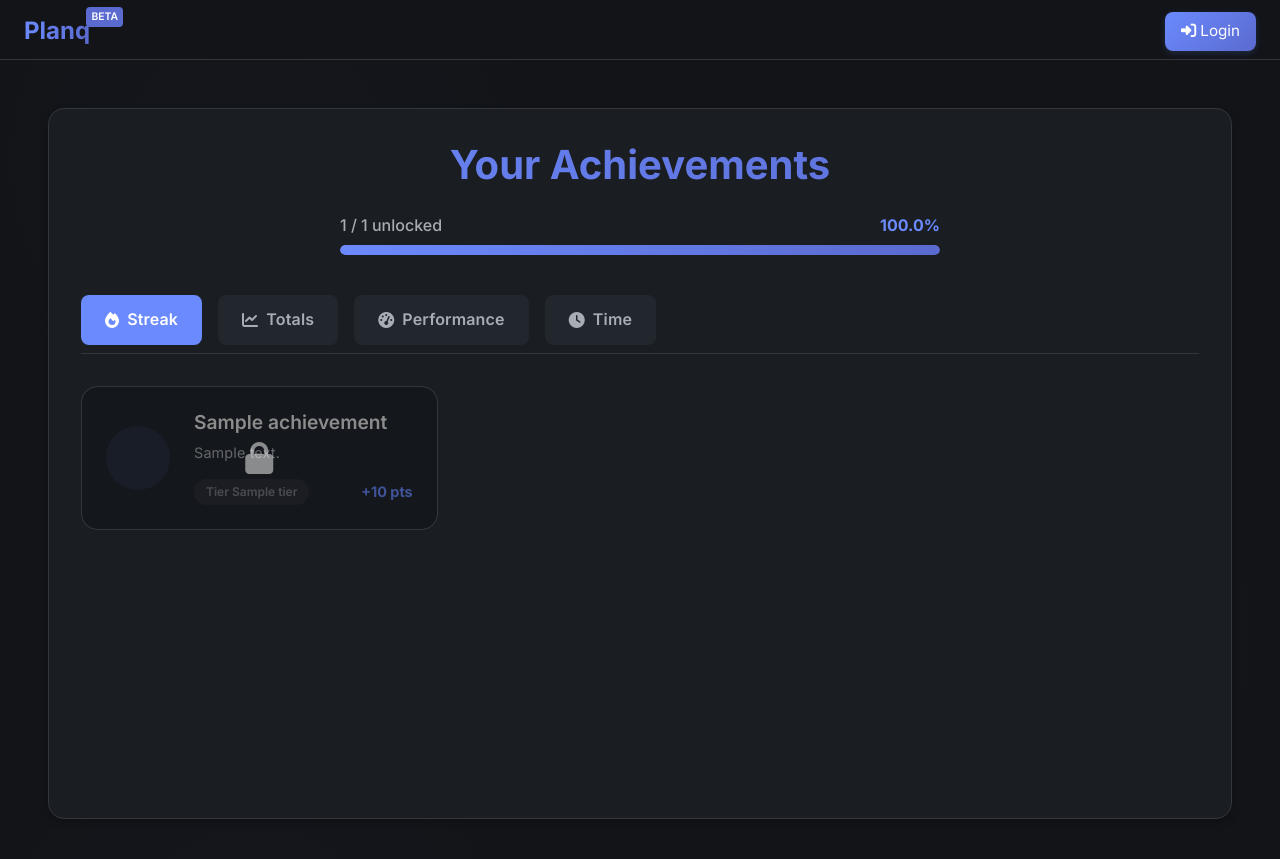
After one commit to natyavidhan/planq, a Flask app: template templates/achievements.html in a window 1280 px wide. The commit adds this page. Run offline with Flask 3, Linux system fonts and the light colour scheme; the template is opened without the code that fills it: most values are stand-ins (such as "Sample title", 1, 10 or a date in 2020); parts of the project's set-up code (start-up, migrations or seed data) failed here and were passed over; some libraries are stand-ins or nearby versions.

Commit message:
achievements page and logic implemented

```diff
--- a/database.py
+++ b/database.py
@@ -726,7 +726,7 @@ class Database:
             for activity in last_activities:
                 ques = self.get_question(activity['details']['question_id'])
                 if ques and ques.get('type') == 'numerical':
-                    if activity['details']['correct'] and consecutive_correct < 10:
+                    if activity['details']['is_correct'] and consecutive_correct < 10:
                         consecutive_correct += 1
                     else:
                         break
--- a/main.py
+++ b/main.py
@@ -17,6 +17,7 @@ from blueprints.test import init_blueprint as init_test_blueprint
 from blueprints.api import init_blueprint as init_api_blueprint
 from blueprints.bookmarks import init_blueprint as init_bookmarks_blueprint
 from blueprints.daily_task import init_blueprint as init_task_blueprint
+from blueprints.achievements import init_blueprint as init_achievements_blueprint
 
 load_dotenv()
 
@@ -33,6 +34,7 @@ app.register_blueprint(init_test_blueprint(db))
 app.register_blueprint(init_api_blueprint(db))
 app.register_blueprint(init_bookmarks_blueprint(db))
 app.register_blueprint(init_task_blueprint(db))
+app.register_blueprint(init_achievements_blueprint(db))
 
 # Custom filters for templates
 @app.template_filter('formatdate')
--- /dev/null
+++ b/static/css/achievements.css
@@ -0,0 +1,338 @@
+/* Achievement Page Styles */
+
+.achievements-container {
+    max-width: 1200px;
+    margin: 2.5rem auto;
+    padding: 2rem;
+    background-color: var(--bg-secondary);
+    border-radius: var(--radius-lg);
+    border: 1px solid var(--border-color);
+    box-shadow: var(--shadow-md);
+}
+
+.achievements-header {
+    margin-bottom: 2.5rem;
+    text-align: center;
+}
+
+.achievements-header h1 {
+    font-size: 2.5rem;
+    font-weight: 700;
+    margin-bottom: 1.5rem;
+    background: linear-gradient(to right, var(--accent-primary), var(--accent-secondary));
+    -webkit-background-clip: text;
+    -webkit-text-fill-color: transparent;
+    background-clip: text;
+}
+
+.progress-container {
+    max-width: 600px;
+    margin: 0 auto;
+}
+
+.progress-stats {
+    display: flex;
+    justify-content: space-between;
+    margin-bottom: 0.5rem;
+}
+
+.progress-text {
+    font-size: 1rem;
+    font-weight: 500;
+    color: var(--text-secondary);
+}
+
+.progress-percent {
+    font-size: 1rem;
+    font-weight: 700;
+    color: var(--accent-primary);
+}
+
+.progress-bar {
+    height: 10px;
+    background-color: var(--bg-tertiary);
+    border-radius: var(--radius-pill);
+    overflow: hidden;
+}
+
+.progress-fill {
+    height: 100%;
+    background: linear-gradient(to right, var(--accent-primary), var(--accent-secondary));
+    border-radius: var(--radius-pill);
+    transition: width 0.5s ease-in-out;
+}
+
+/* Tabs styling */
+.achievements-tabs {
+    margin-top: 2rem;
+}
+
+.tabs-list {
+    display: flex;
+    list-style: none;
+    padding: 0;
+    margin-bottom: 2rem;
+    overflow-x: auto;
+    gap: 1rem;
+    border-bottom: 1px solid var(--border-color);
+    padding-bottom: 0.5rem;
+    scrollbar-width: none;
+}
+
+.tabs-list::-webkit-scrollbar {
+    display: none;
+}
+
+.tab {
+    padding: 0.75rem 1.5rem;
+    background-color: var(--bg-tertiary);
+    border-radius: var(--radius-md);
+    font-weight: 600;
+    color: var(--text-secondary);
+    cursor: pointer;
+    transition: all 0.2s ease;
+    display: flex;
+    align-items: center;
+    gap: 0.5rem;
+    white-space: nowrap;
+}
+
+.tab:hover {
+    background-color: rgba(107, 138, 253, 0.1);
+    color: var(--text-primary);
+}
+
+.tab.active {
+    background-color: var(--accent-primary);
+    color: white;
+}
+
+.tab i {
+    font-size: 1rem;
+}
+
+/* Tab content */
+.tab-content {
+    position: relative;
+    min-height: 400px;
+}
+
+.tab-pane {
+    display: none;
+    opacity: 0;
+    transition: opacity 0.3s ease-in-out;
+}
+
+.tab-pane.active {
+    display: block;
+    opacity: 1;
+}
+
+/* Achievement cards */
+.achievements-grid {
+    display: grid;
+    grid-template-columns: repeat(auto-fill, minmax(350px, 1fr));
+    gap: 1.5rem;
+}
+
+.achievement-card {
+    background-color: var(--bg-tertiary);
+    border-radius: var(--radius-lg);
+    border: 1px solid var(--border-color);
+    padding: 1.5rem;
+    position: relative;
+    overflow: hidden;
+    display: flex;
+    align-items: center;
+    gap: 1.5rem;
+    transition: transform 0.3s ease, box-shadow 0.3s ease;
+}
+
+.achievement-card:hover {
+    transform: translateY(-4px);
+    box-shadow: var(--shadow-md);
+    border-color: rgba(107, 138, 253, 0.3);
+}
+
+.achievement-card.unlocked {
+    border-color: var(--accent-primary);
+    background-color: rgba(107, 138, 253, 0.05);
+}
+
+.achievement-icon {
+    width: 64px;
+    height: 64px;
+    border-radius: 50%;
+    display: flex;
+    align-items: center;
+    justify-content: center;
+    background: rgba(107, 138, 253, 0.1);
+    color: var(--accent-primary);
+    font-size: 1.75rem;
+    flex-shrink: 0;
+    transition: all 0.3s ease;
+}
+
+.achievement-card.unlocked .achievement-icon {
+    background: linear-gradient(135deg, var(--accent-primary), var(--accent-secondary));
+    color: white;
+    box-shadow: 0 0 15px rgba(107, 138, 253, 0.3);
+}
+
+.achievement-details {
+    flex: 1;
+}
+
+.achievement-title {
+    font-size: 1.2rem;
+    font-weight: 600;
+    margin-bottom: 0.5rem;
+    color: var(--text-primary);
+}
+
+.achievement-description {
+    color: var(--text-secondary);
+    font-size: 0.9rem;
+    margin-bottom: 1rem;
+    line-height: 1.5;
+}
+
+.achievement-meta {
+    display: flex;
+    justify-content: space-between;
+    align-items: center;
+}
+
+.achievement-tier {
+    padding: 0.25rem 0.75rem;
+    background-color: rgba(255, 255, 255, 0.05);
+    border-radius: var(--radius-pill);
+    font-size: 0.75rem;
+    font-weight: 600;
+    color: var(--text-tertiary);
+}
+
+.achievement-card.unlocked .achievement-tier {
+    background-color: rgba(107, 138, 253, 0.1);
+    color: var(--accent-primary);
+}
+
+.achievement-points {
+    font-size: 0.9rem;
+    font-weight: 700;
+    color: var(--accent-primary);
+}
+
+.achievement-unlocked-badge {
+    position: absolute;
+    top: 1rem;
+    right: 1rem;
+    color: var(--accent-primary);
+    font-size: 1.25rem;
+}
+
+.achievement-locked-overlay {
+    position: absolute;
+    top: 0;
+    left: 0;
+    width: 100%;
+    height: 100%;
+    background-color: rgba(0, 0, 0, 0.4);
+    border-radius: var(--radius-lg);
+    display: flex;
+    align-items: center;
+    justify-content: center;
+    font-size: 2rem;
+    color: rgba(255, 255, 255, 0.5);
+    transition: all 0.3s ease;
+}
+
+.achievement-card:hover .achievement-locked-overlay {
+    background-color: rgba(0, 0, 0, 0.3);
+}
+
+/* Tier-specific styling */
+.achievement-card[data-tier="1"] .achievement-tier {
+    color: #64b5f6;
+}
+
+.achievement-card[data-tier="2"] .achievement-tier {
+    color: #81c784;
+}
+
+.achievement-card[data-tier="3"] .achievement-tier {
+    color: #ffb74d;
+}
+
+/* Secret achievement styling */
+.achievement-card.secret .achievement-title,
+.achievement-card.secret .achievement-description {
+    filter: blur(4px);
+}
+
+.achievement-card.secret.unlocked .achievement-title,
+.achievement-card.secret.unlocked .achievement-description {
+    filter: blur(0);
+}
+
+/* Animations */
+@keyframes achievementUnlock {
+    0% { transform: scale(0.8); opacity: 0; }
+    50% { transform: scale(1.1); }
+    100% { transform: scale(1); opacity: 1; }
+}
+
+.achievement-card.unlocked {
+    animation: achievementUnlock 0.5s ease-out;
+}
+
+/* Responsive adjustments */
+@media (max-width: 992px) {
+    .achievements-grid {
+        grid-template-columns: repeat(auto-fill, minmax(300px, 1fr));
+    }
+}
+
+@media (max-width: 768px) {
+    .achievements-container {
+        padding: 1.5rem;
+    }
+
+    .achievements-header h1 {
+        font-size: 2rem;
+    }
+
+    .achievements-grid {
+        grid-template-columns: 1fr;
+    }
+
+    .tab {
+        padding: 0.6rem 1rem;
+    }
+}
+
+@media (max-width: 576px) {
+    .achievements-container {
+        padding: 1rem;
+        margin: 1rem;
+    }
+
+    .achievements-header h1 {
+        font-size: 1.75rem;
+    }
+
+    .achievement-card {
+        padding: 1rem;
+        gap: 1rem;
+    }
+
+    .achievement-icon {
+        width: 50px;
+        height: 50px;
+        font-size: 1.5rem;
+    }
+
+    .tabs-list {
+        gap: 0.5rem;
+    }
+}
--- a/static/js/dashboard.js
+++ b/static/js/dashboard.js
@@ -1,14 +1,14 @@
 document.addEventListener('DOMContentLoaded', function () {
 
-    // Destroy all heatmap days after today
+    // Destroy all heatmap days after today using IST
     const today = new Date();
-    today.setHours(0, 0, 0, 0);
+    today.setUTCHours(5, 30, 0, 0);
 
     document.querySelectorAll('.heatmap-day').forEach(day => {
         const dateStr = day.getAttribute('data-date');
         if (dateStr) {
             const cellDate = new Date(dateStr);
-            cellDate.setHours(0, 0, 0, 0);
+            cellDate.setUTCHours(0, 0, 0, 0);
             if (cellDate > today) {
                 day.style.display = 'none'; // or: day.remove();
             }
--- /dev/null
+++ b/templates/achievements.html
@@ -0,0 +1,182 @@
+{% extends "base.html" %}
+
+{% block title %}Achievements{% endblock %}
+
+{% block content %}
+<div class="container">
+    <div class="achievements-container">
+        <div class="achievements-header">
+            <h1>Your Achievements</h1>
+            <div class="progress-container">
+                <div class="progress-stats">
+                    <span class="progress-text">{{ unlocked_count }} / {{ total_count }} unlocked</span>
+                    <span class="progress-percent">{{ (unlocked_count / total_count * 100) | round }}%</span>
+                </div>
+                <div class="progress-bar">
+                    <div class="progress-fill" style="width: {{ (unlocked_count / total_count * 100) }}%;"></div>
+                </div>
+            </div>
+        </div>
+
+        <div class="achievements-tabs">
+            <ul class="tabs-list">
+                <li class="tab active" data-tab="streak-tab">
+                    <i class="fas fa-fire"></i> Streak
+                </li>
+                <li class="tab" data-tab="total-tab">
+                    <i class="fas fa-chart-line"></i> Totals
+                </li>
+                <li class="tab" data-tab="performance-tab">
+                    <i class="fas fa-tachometer-alt"></i> Performance
+                </li>
+                <li class="tab" data-tab="time-tab">
+                    <i class="fas fa-clock"></i> Time
+                </li>
+            </ul>
+
+            <div class="tab-content">
+                <!-- Streak Achievements -->
+                <div id="streak-tab" class="tab-pane active">
+                    <div class="achievements-grid">
+                        {% for achievement in streak_achievements %}
+                        <div class="achievement-card {% if achievement.unlocked %}unlocked{% else %}locked{% endif %}">
+                            <div class="achievement-icon">
+                                <i class="fas {{ achievement.icon }}"></i>
+                            </div>
+                            <div class="achievement-details">
+                                <h3 class="achievement-title">{{ achievement.name }}</h3>
+                                <p class="achievement-description">{{ achievement.description }}</p>
+                                <div class="achievement-meta">
+                                    <span class="achievement-tier">Tier {{ achievement.tier }}</span>
+                                    <span class="achievement-points">+{{ achievement.reward_points }} pts</span>
+                                </div>
+                            </div>
+                            {% if achievement.unlocked %}
+                            <div class="achievement-unlocked-badge">
+                                <i class="fas fa-check-circle"></i>
+                            </div>
+                            {% else %}
+                            <div class="achievement-locked-overlay">
+                                <i class="fas fa-lock"></i>
+                            </div>
+                            {% endif %}
+                        </div>
+                        {% endfor %}
+                    </div>
+                </div>
+
+                <!-- Total Achievements -->
+                <div id="total-tab" class="tab-pane">
+                    <div class="achievements-grid">
+                        {% for achievement in total_achievements %}
+                        <div class="achievement-card {% if achievement.unlocked %}unlocked{% else %}locked{% endif %}">
+                            <div class="achievement-icon">
+                                <i class="fas {{ achievement.icon }}"></i>
+                            </div>
+                            <div class="achievement-details">
+                                <h3 class="achievement-title">{{ achievement.name }}</h3>
+                                <p class="achievement-description">{{ achievement.description }}</p>
+                                <div class="achievement-meta">
+                                    <span class="achievement-tier">Tier {{ achievement.tier }}</span>
+                                    <span class="achievement-points">+{{ achievement.reward_points }} pts</span>
+                                </div>
+                            </div>
+                            {% if achievement.unlocked %}
+                            <div class="achievement-unlocked-badge">
+                                <i class="fas fa-check-circle"></i>
+                            </div>
+                            {% else %}
+                            <div class="achievement-locked-overlay">
+                                <i class="fas fa-lock"></i>
+                            </div>
+                            {% endif %}
+                        </div>
+                        {% endfor %}
+                    </div>
+                </div>
+
+                <!-- Performance Achievements -->
+                <div id="performance-tab" class="tab-pane">
+                    <div class="achievements-grid">
+                        {% for achievement in performance_achievements %}
+                        <div class="achievement-card {% if achievement.unlocked %}unlocked{% else %}locked{% endif %}">
+                            <div class="achievement-icon">
+                                <i class="fas {{ achievement.icon }}"></i>
+                            </div>
+                            <div class="achievement-details">
+                                <h3 class="achievement-title">{{ achievement.name }}</h3>
+                                <p class="achievement-description">{{ achievement.description }}</p>
+                                <div class="achievement-meta">
+                                    <span class="achievement-tier">Tier {{ achievement.tier }}</span>
+                                    <span class="achievement-points">+{{ achievement.reward_points }} pts</span>
+                                </div>
+                            </div>
+                            {% if achievement.unlocked %}
+                            <div class="achievement-unlocked-badge">
+                                <i class="fas fa-check-circle"></i>
+                            </div>
+                            {% else %}
+                            <div class="achievement-locked-overlay">
+                                <i class="fas fa-lock"></i>
+                            </div>
+                            {% endif %}
+                        </div>
+                        {% endfor %}
+                    </div>
+                </div>
+
+                <!-- Time Achievements -->
+                <div id="time-tab" class="tab-pane">
+                    <div class="achievements-grid">
+                        {% for achievement in time_achievements %}
+                        <div class="achievement-card {% if achievement.unlocked %}unlocked{% else %}locked{% endif %}">
+                            <div class="achievement-icon">
+                                <i class="fas {{ achievement.icon }}"></i>
+                            </div>
+                            <div class="achievement-details">
+                                <h3 class="achievement-title">{{ achievement.name }}</h3>
+                                <p class="achievement-description">{{ achievement.description }}</p>
+                                <div class="achievement-meta">
+                                    <span class="achievement-tier">Tier {{ achievement.tier }}</span>
+                                    <span class="achievement-points">+{{ achievement.reward_points }} pts</span>
+                                </div>
+                            </div>
+                            {% if achievement.unlocked %}
+                            <div class="achievement-unlocked-badge">
+                                <i class="fas fa-check-circle"></i>
+                            </div>
+                            {% else %}
+                            <div class="achievement-locked-overlay">
+                                <i class="fas fa-lock"></i>
+                            </div>
+                            {% endif %}
+                        </div>
+                        {% endfor %}
+                    </div>
+                </div>
+            </div>
+        </div>
+    </div>
+</div>
+
+<script>
+document.addEventListener('DOMContentLoaded', function() {
+    // Tab switching functionality
+    const tabs = document.querySelectorAll('.tab');
+    const tabContents = document.querySelectorAll('.tab-pane');
+
+    tabs.forEach(tab => {
+        tab.addEventListener('click', () => {
+            // Remove active class from all tabs
+            tabs.forEach(t => t.classList.remove('active'));
+            tabContents.forEach(tc => tc.classList.remove('active'));
+
+            // Add active class to clicked tab and corresponding content
+            tab.classList.add('active');
+            const tabId = tab.getAttribute('data-tab');
+            document.getElementById(tabId).classList.add('active');
+        });
+    });
+});
+</script>
+{% endblock %}
--- a/templates/base.html
+++ b/templates/base.html
@@ -41,6 +41,7 @@
     <meta property="twitter:image" content="/static/assets/logo.png" />
 
     <link rel="stylesheet" href="/static/css/styles.css">
+    <link rel="stylesheet" href="{{ url_for('static', filename='css/achievements.css') }}">
     <script id="MathJax-script" async src="https://cdn.jsdelivr.net/npm/mathjax@3/es5/tex-mml-chtml.js"></script>
     <script>
         MathJax = {
--- a/utils.py
+++ b/utils.py
@@ -150,6 +150,9 @@ def generate_heatmap_data(activities):
             longest_streak = max(longest_streak, temp_streak)
             current_date = date
 
+    print(weeks)
+    print(months)
+
     return {
         'weeks': weeks,
         'months': months,
```
Also changed, not shown: blueprints/achievements.py (added, +59 -0 lines), blueprints/daily_task.py (+46 -6 lines), blueprints/question.py (+13 -0 lines), blueprints/test.py (+13 -0 lines).
